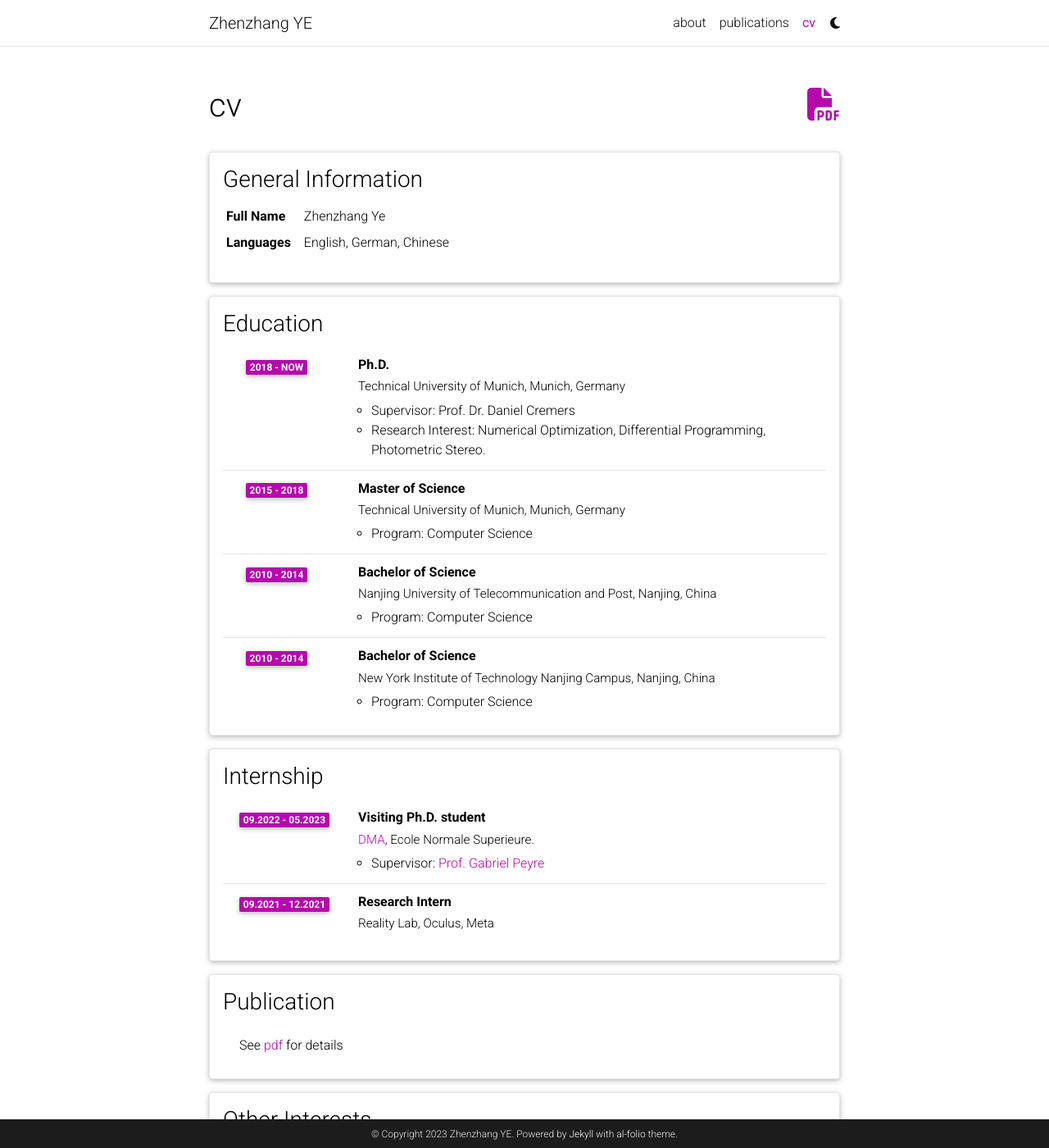
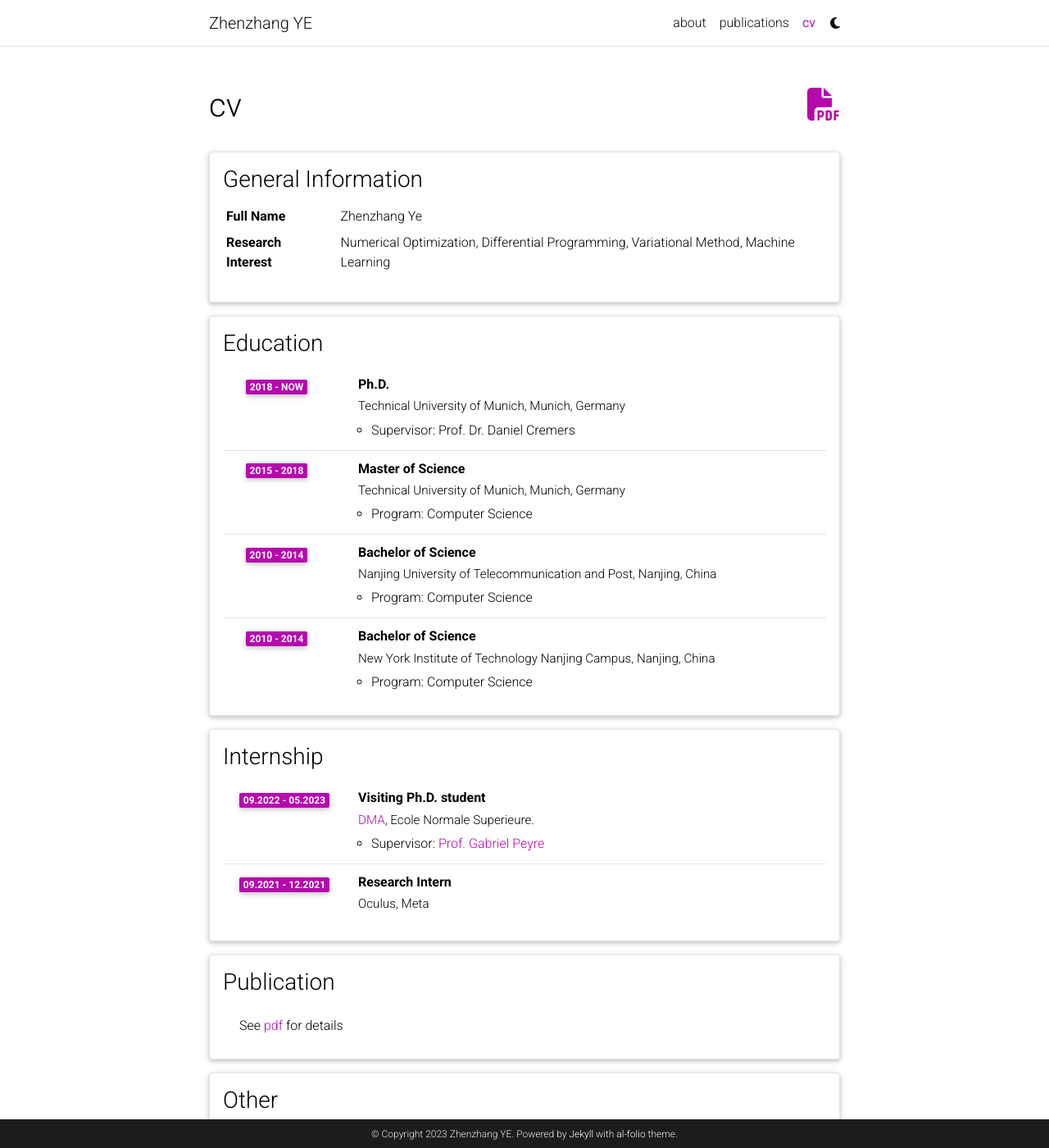
Before and after one commit to zhenzhang-ye/zhenzhang-ye.github.io, a Jekyll site: the page built from _pages/cv.md, in a window 1280 px wide and 1400 px high. Shown: the whole window at 82% size. Built offline with Jekyll 4.4.1, drawn with Linux system fonts in a browser that asks for light colours; comment, search, counter and statistics services are not loaded; a style sheet for code colours, icons or effects is not loaded; some of the changed text lies outside the part shown.

Commit message:
update cv

```diff
--- a/_data/cv.yml
+++ b/_data/cv.yml
@@ -3,8 +3,8 @@
   contents:
     - name: Full Name
       value: Zhenzhang Ye
-    - name: Languages
-      value: English, German, Chinese
+    - name: Research Interest
+      value: Numerical Optimization, Differential Programming, Variational Method, Machine Learning
 
 - title: Education
   type: time_table
@@ -14,7 +14,6 @@
       year: 2018 - Now
       description:
         - <th>Supervisor:</th> Prof. Dr. Daniel Cremers
-        - <th>Research Interest:</th> Numerical Optimization, Differential Programming, Photometric Stereo.
     - title: Master of Science
       institution: Technical University of Munich, Munich, Germany
       year: 2015 - 2018
@@ -41,16 +40,19 @@
         - <th>Supervisor:</th> <a href='https://www.gpeyre.com/'>Prof. Gabriel Peyre</a>
 
     - title: Research Intern
-      institution: Reality Lab, Oculus, Meta
+      institution: Oculus, Meta
       year: 09.2021 - 12.2021
 
 - title: Publication
   type: list
   contents:
-    - See <a href='/about/assets/pdf/example_pdf.pdf'>pdf</a> for details
+    - See <a href='/about/assets/pdf/cv.pdf'>pdf</a> for details
 
 
-- title: Other Interests
-  type: list
+- title: Other
+  type: map
   contents:
-    - <th>Hobbies:</th> Jogging, Skiing.
+    - name: Hobbies
+      value: Jogging, Skiing, Photography
+    - name: Languages
+      value: English, German, Chinese
```
Also changed, not shown: _pages/cv.md (+1 -1 lines), 2 other files.
